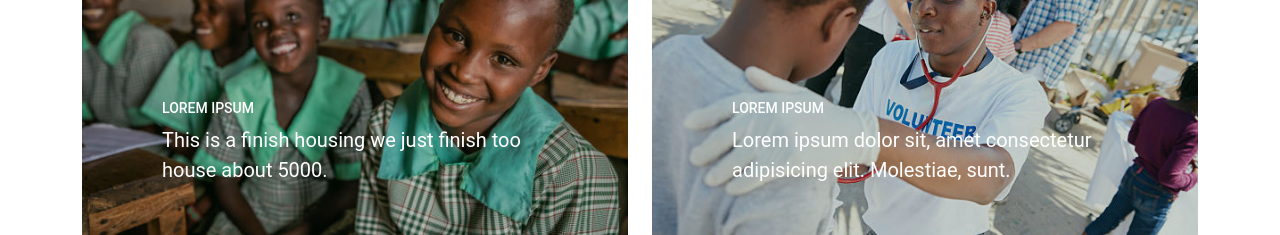
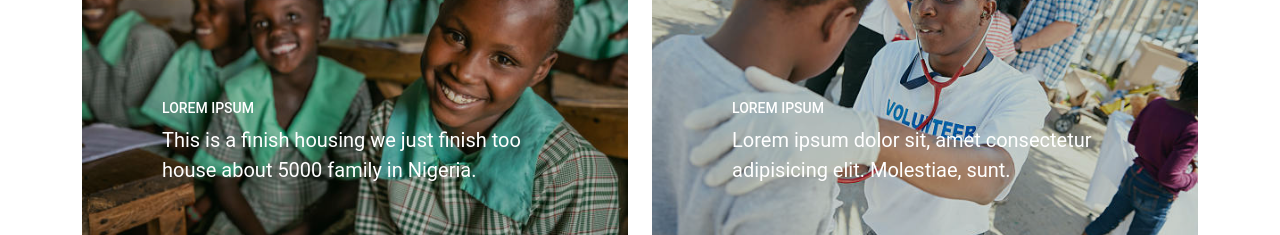
Before and after one commit to zeredogo/krypto-zone-charity, a React (Create React App) app: page / in a window 1280 px wide. Shown: the part 4380-4615 px from the top of the page. Built offline with nearby package versions, Linux system fonts and the light colour scheme.

Commit message:
updating commit

```diff
--- a/src/component/FinishedProject.jsx
+++ b/src/component/FinishedProject.jsx
@@ -54,7 +54,8 @@ const FinishedProject = () => {
                     <h2>Lorem Ipsum</h2>
                     <p className="mb-0">
                       This is a finish housing we just
-                      finish too house about 5000.
+                      finish too house about 5000 family
+                      in Nigeria.
                     </p>
                   </span>
                 </span>
```
